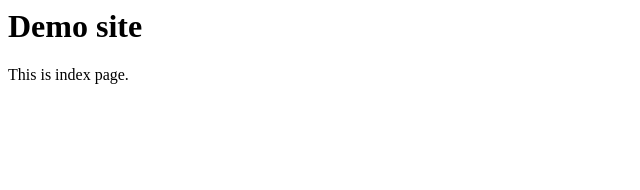
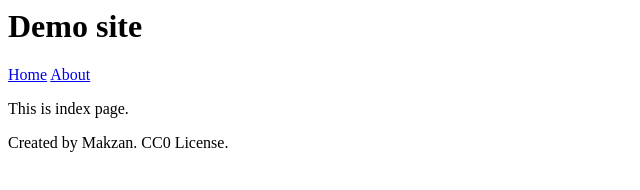
Before and after one commit to makzan/11ty-demo, a plain HTML site: page index.html in a window 1280 px wide. Shown: the whole page, without its empty margins (0-640 px from the left). Drawn offline with Linux system fonts and the light colour scheme.

Commit message:
Update index.html to add header, footer and license.

```diff
--- a/index.html
+++ b/index.html
@@ -4,10 +4,21 @@
   <meta name="viewport" content="width=device-width">
 </head>
 <body>
-
-<h1>Demo site</h1>
-
-<p>This is index page.</p>
-
+  <header>
+    <h1>Demo site</h1>
+    <nav>
+      <a href='/'>Home</a>
+      <a href='/about.html'>About</a>
+    </nav>
+  </header>
+  <main>
+    <p>This is index page.</p>
+  </main>
+  <footer>
+    <p>
+      Created by Makzan.
+      CC0 License.
+    </p>
+  </footer>
 </body>
 </html>
```
